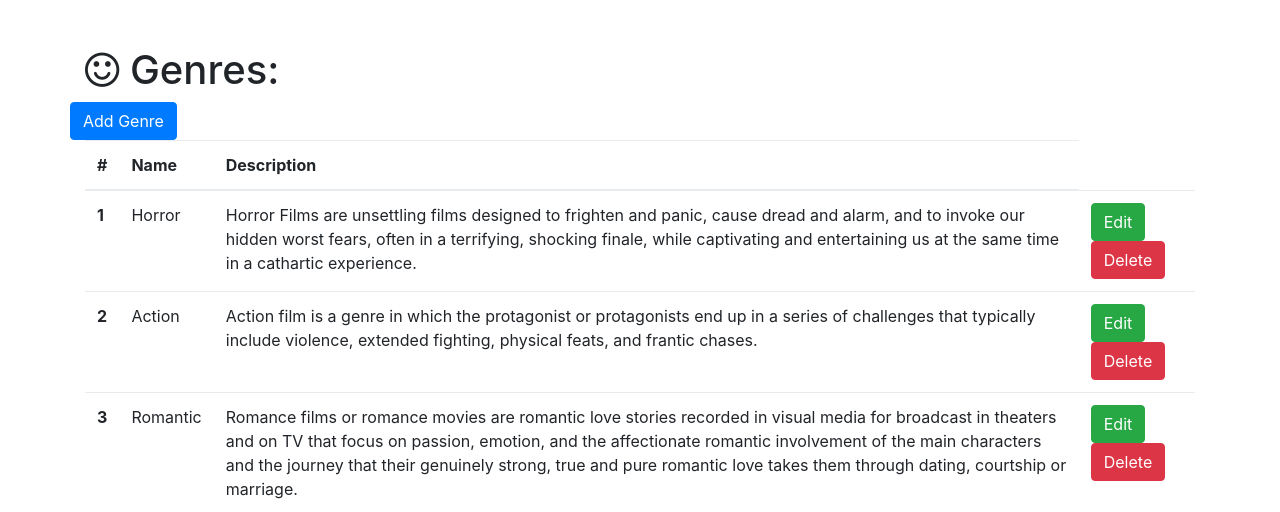
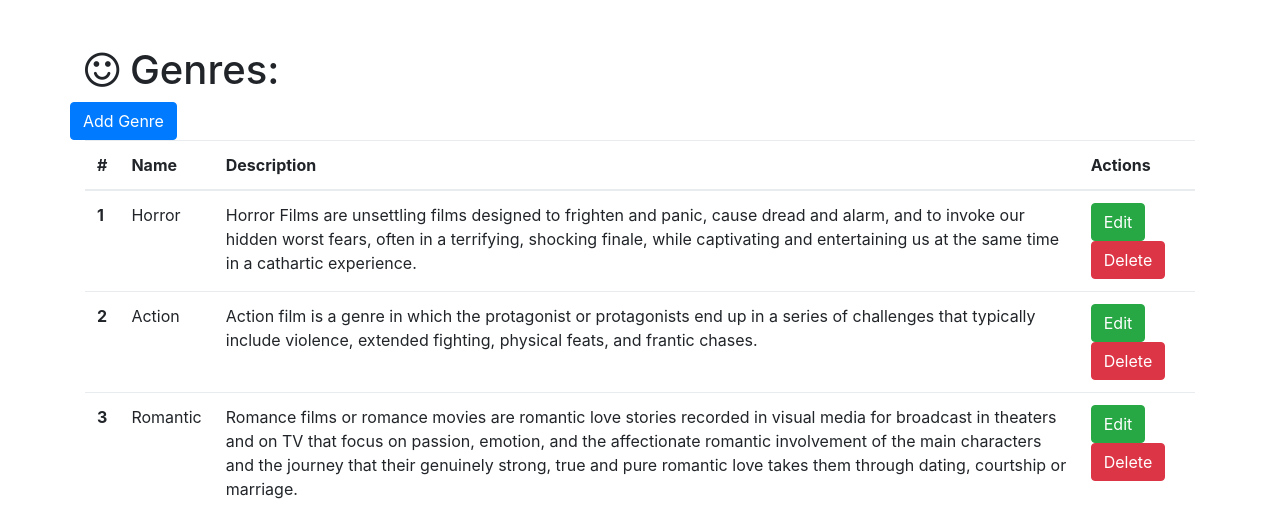
Before and after one commit to oliviapy960825/group-project, a Flask app: page /genres in a window 1280 px wide. Shown: the part 56-568 px from the top of the page. Run offline with Flask 2, Linux system fonts and the light colour scheme; data comes from the database, SQL or seed files in the repository; both versions use the stored data as it was after the commit; some libraries are stand-ins or nearby versions.

Commit message:
action added

```diff
--- a/templates/genre-all.html
+++ b/templates/genre-all.html
@@ -15,6 +15,7 @@
             <th>#</th>
             <th>Name</th>
             <th>Description</th>
+            <th>Actions</th>
           </tr>
         </thead>
         <tbody>
--- a/templates/movie-all.html
+++ b/templates/movie-all.html
@@ -18,6 +18,7 @@
         <th>Actors</th>
         <th>Description</th>
         <th>Genre</th>
+        <th>Actions</th>
       </tr>
     </thead>
     <tbody>
```
Also changed, not shown: data.sqlite.
